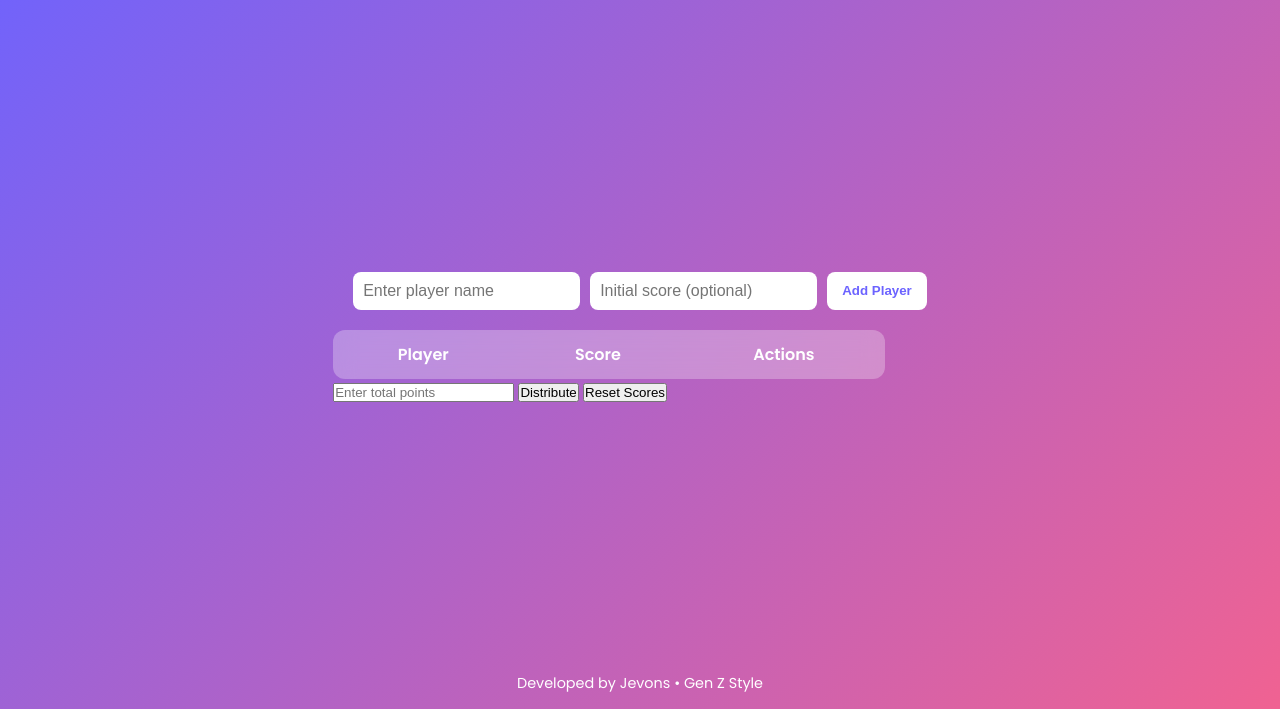
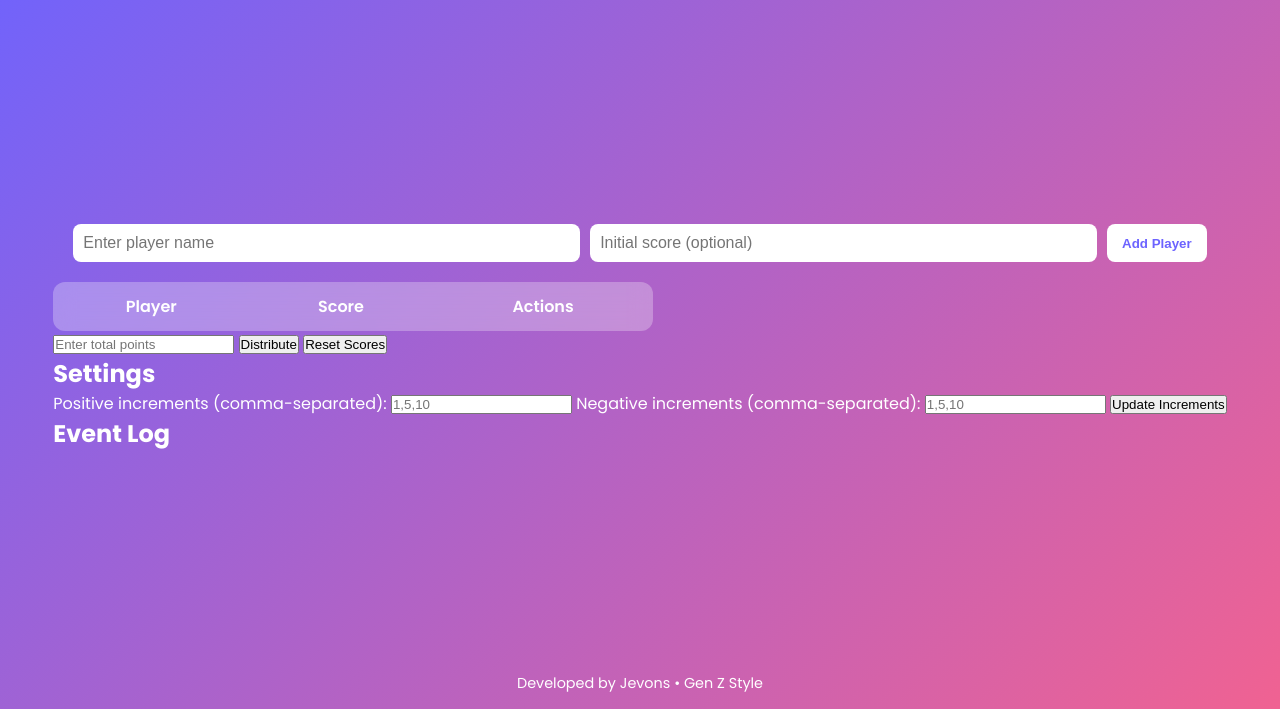
Before and after one commit to JevonsCode/game-score-website, a plain HTML site: page index.html in a window 1280 px wide. Shown: the part 91-800 px from the top of the page. Drawn offline with Linux system fonts and the light colour scheme.

Commit message:
Add settings and event log sections to index.html

```diff
--- a/index.html
+++ b/index.html
@@ -40,6 +40,26 @@
       <button id="distributeBtn">Distribute</button>
       <button id="resetBtn">Reset Scores</button>
     </section>
+
+    <!-- Settings to customize increment values -->
+    <section class="settings">
+      <h2>Settings</h2>
+      <label>
+        Positive increments (comma-separated):
+        <input type="text" id="positiveIncrements" placeholder="1,5,10" />
+      </label>
+      <label>
+        Negative increments (comma-separated):
+        <input type="text" id="negativeIncrements" placeholder="1,5,10" />
+      </label>
+      <button id="updateIncrementsBtn">Update Increments</button>
+    </section>
+
+    <!-- Event log section -->
+    <section class="log">
+      <h2>Event Log</h2>
+      <ul id="eventLog"></ul>
+    </section>
   </main>
   <footer>
     <p>Developed by Jevons • Gen Z Style</p>
```
